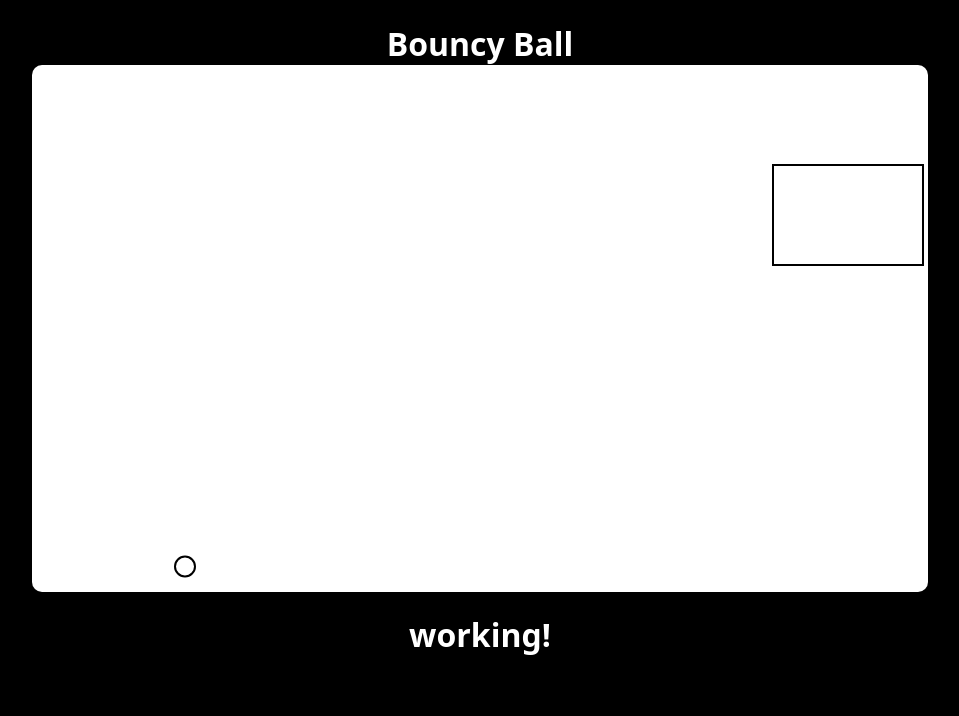
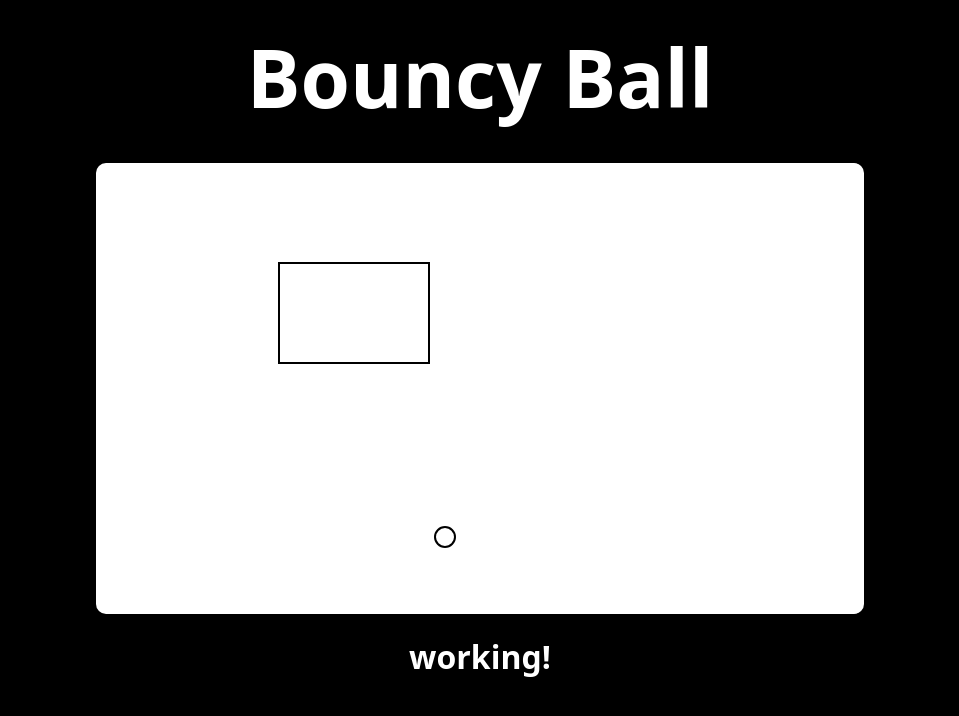
Before and after one commit to IndentationOrELSE/BouncyBall, a plain HTML site: page index.html in a window 1280 px wide. Shown: the whole page, without its empty margins (160-1119 px from the left). Drawn offline with Linux system fonts and the light colour scheme.

Commit message:
Created README, LICENSE, fixed updatePlatform, changed layout, shrunk canvas

```diff
--- a/script.js
+++ b/script.js
@@ -1,6 +1,6 @@
 canvas = document.getElementById("canvas");
 var c = canvas.getContext("2d")
-canvas.width = window.innerWidth * 0.7;
+canvas.width = window.innerWidth * 0.6;
 canvas.height = canvas.width / 1.7;
 ball = {
   x: canvas.width/2,
@@ -84,7 +84,7 @@ function updateBall(ball) {
 }
 function updatePlatform(platform){
   platform.x += platform.dx;
-  if (platform.x >= canvas.width || platform.x <= 0){
+  if (platform.x + platform.width >= canvas.width || platform.x <= 0){
     platform.dx = -platform.dx;
   }
 }
--- a/style.css
+++ b/style.css
@@ -2,6 +2,7 @@
 	background: white;
 	z-index: 3;
 	margin: auto;
+	margin-top: 2em;
 	display: block;
 	border-radius: 10px;
   }
@@ -15,7 +16,7 @@
   #title {
 	color: white;
 	text-align: center;
-	font-size: 2em;
+	font-size: 5em;
 	padding: 0;
 	margin: 0;
   }
```
Also changed, not shown: LICENSE.txt (added), 1 other file.
